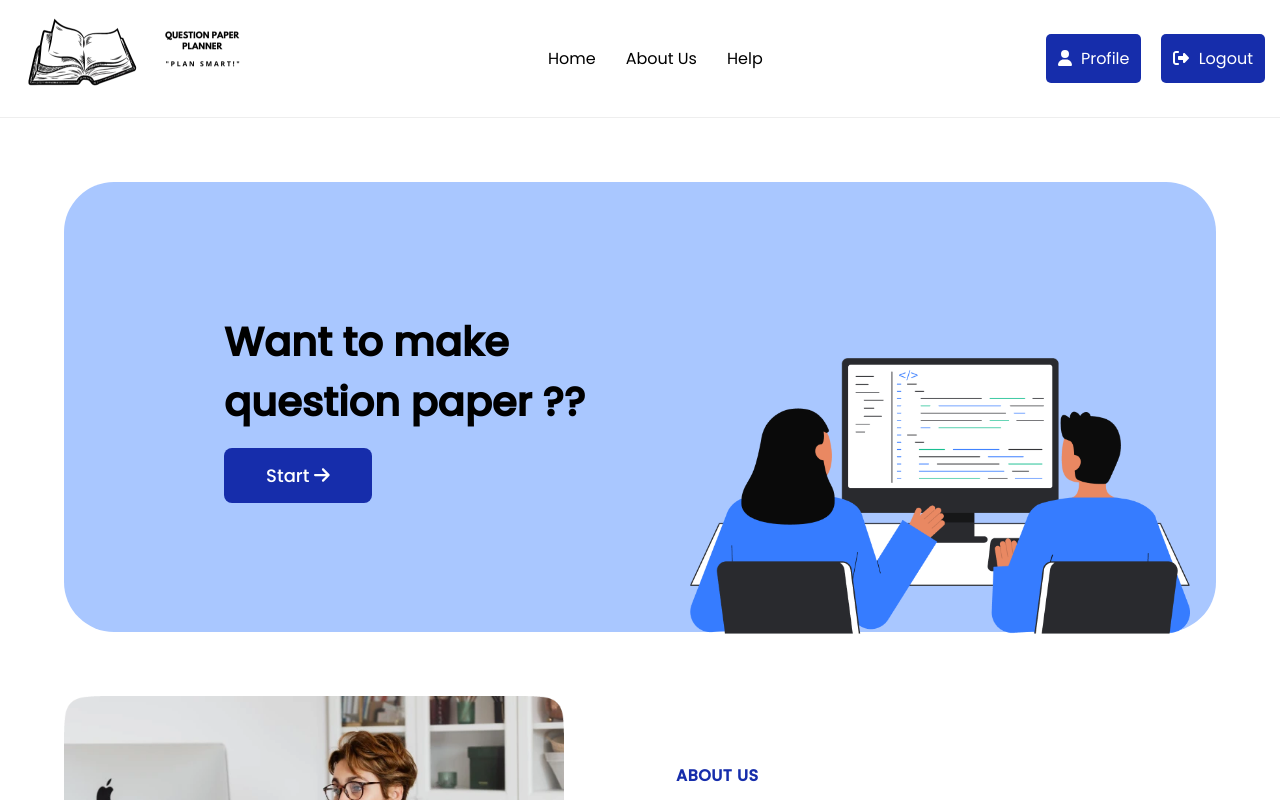
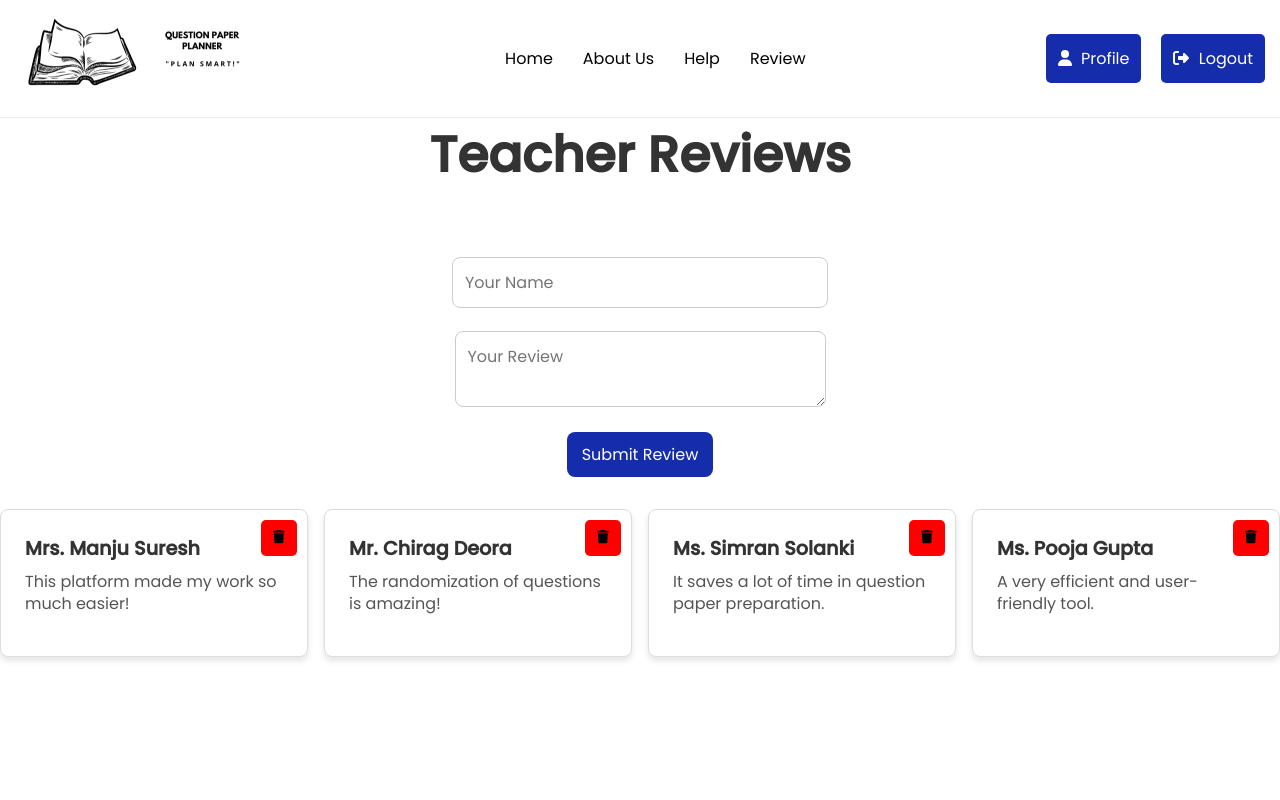
Before and after one commit to BhoomiGupta03/Question-Paper-Planner-frontend, a React (Create React App) app: page /review in a window 1280 px wide. Before the commit this address led to /. Shown: the top 800 px of the page. Built offline with nearby package versions, Linux system fonts and the light colour scheme.

Commit message:
added review page where teachers can give review

```diff
--- a/src/App.js
+++ b/src/App.js
@@ -4,6 +4,7 @@ import { BrowserRouter as Router, Route, Routes, Navigate } from "react-router-d
 import Home from './components/Home/Home';
 import AboutUsContent from "./components/Aboutus/Aboutuscontent"; // Adjust the path if necessary
 import Help from './components/Pages/Help';
+import Reviewcontent from './components/Review/Reviewcontent';
 import Login from './components/log/Login';
 import Signup from './components/log/Signup';
 import Profile from './components/Profile/Profile';
@@ -23,6 +24,9 @@ function App() {
 
           {/* Help route */}
           <Route path="/help" element={<Help />} />
+
+          {/* review route */}
+          <Route path="/review" element={<Reviewcontent />} />
 
           {/* Login route */}
           <Route path="/login" element={<Login />} />
--- a/src/components/Home/Home.jsx
+++ b/src/components/Home/Home.jsx
@@ -2,7 +2,7 @@ import React from 'react'
 import Header from '../Pages/Header';
 import HomeBanner from './HomeBanner'
 import Aboutusbanner from '../Aboutus/Aboutusbanner'
-import Review from '../Pages/Review'
+import Reviewbanner from '../Review/Reviewbanner'
 
 function Home() {
   return (
@@ -10,7 +10,7 @@ function Home() {
       <Header/>
 <HomeBanner/>
       <Aboutusbanner/>
-      <Review/>
+      <Reviewbanner/>
 
     </div>
   )
--- a/src/components/Pages/Header.jsx
+++ b/src/components/Pages/Header.jsx
@@ -25,6 +25,8 @@ export default function Header() {
           <Link to="/">Home</Link>
           <Link to="/aboutus">About Us</Link>
           <Link to="/help">Help</Link>
+          <Link to="/review">Review</Link>
+
         </nav>
         <div className="user-options">
         <Link to="/profile" className="profile-link">
--- a/src/components/Pages/Review.jsx
+++ b/src/components/Review/Reviewbanner.jsx
@@ -7,13 +7,13 @@ const reviews = [
   { name: "Ms. Pooja Gupta", feedback: "A very efficient and user-friendly tool." },
 ];
 
-function Review() {
+function Reviewbanner() {
   return (
     <div className="review-container">
       <h1>We Hear From Our Teachers</h1>
       <div className="review-content">
         {reviews.map((review, index) => (
-          <div className="review-card" key={index}>
+          <div className="review-card " key={index}>
             <h3>{review.name}</h3>
             <p>{review.feedback}</p>
           </div>
@@ -23,4 +23,4 @@ function Review() {
   );
 }
 
-export default Review;
+export default Reviewbanner;
--- /dev/null
+++ b/src/components/Review/Reviewcontent.jsx
@@ -0,0 +1,109 @@
+import React, { useState } from 'react';
+import Header from '../Pages/Header';
+import { FontAwesomeIcon } from '@fortawesome/react-fontawesome';
+import { faTrash } from '@fortawesome/free-solid-svg-icons';
+import { AnimatePresence, motion } from 'framer-motion';
+import { FiAlertCircle } from 'react-icons/fi';
+
+function ReviewPage() {
+  const [reviews, setReviews] = useState([
+    { id: 1, name: "Mrs. Manju Suresh", feedback: "This platform made my work so much easier!" },
+    { id: 2, name: "Mr. Chirag Deora", feedback: "The randomization of questions is amazing!" },
+    { id: 3, name: "Ms. Simran Solanki", feedback: "It saves a lot of time in question paper preparation." },
+    { id: 4, name: "Ms. Pooja Gupta", feedback: "A very efficient and user-friendly tool." },
+  ]);
+  const [newReview, setNewReview] = useState({ name: "", feedback: "" });
+  const [deleteId, setDeleteId] = useState(null);
+
+  const handleInputChange = (e) => {
+    const { name, value } = e.target;
+    setNewReview({ ...newReview, [name]: value });
+  };
+
+  const handleAddReview = () => {
+    if (newReview.name && newReview.feedback) {
+      setReviews([...reviews, { id: Date.now(), ...newReview }]);
+      setNewReview({ name: "", feedback: "" });
+    }
+  };
+
+  const confirmDelete = (id) => {
+    setDeleteId(id);
+  };
+
+  const handleDeleteReview = () => {
+    if (deleteId !== null) {
+      setReviews(reviews.filter(review => review.id !== deleteId));
+      setDeleteId(null);
+    }
+  };
+
+  return (
+    <div className="review-page-container">
+      <div className="review-header">
+        <Header />
+      </div>
+      <div className='review-page-content'>
+        <h1>Teacher Reviews</h1>
+        <div className="review-form">
+          <input
+            type="text"
+            name="name"
+            placeholder="Your Name"
+            value={newReview.name}
+            onChange={handleInputChange}
+          />
+          <textarea
+            name="feedback"
+            placeholder="Your Review"
+            value={newReview.feedback}
+            onChange={handleInputChange}
+          ></textarea>
+          <button onClick={handleAddReview}>Submit Review</button>
+        </div>
+        <div className="review-list">
+          {reviews.map(review => (
+            <div className="review-card" key={review.id}>
+              <h3>{review.name}</h3>
+              <p>{review.feedback}</p>
+              <button onClick={() => confirmDelete(review.id)}>
+                <FontAwesomeIcon icon={faTrash} />
+              </button>
+            </div>
+          ))}
+        </div>
+      </div>
+
+      {/* Delete Confirmation Popup */}
+      <AnimatePresence>
+        {deleteId !== null && (
+          <motion.div
+            initial={{ opacity: 0 }}
+            animate={{ opacity: 1 }}
+            exit={{ opacity: 0 }}
+            onClick={() => setDeleteId(null)}
+            className="modal-overlay"
+          >
+            <motion.div
+              initial={{ scale: 0, rotate: '12.5deg' }}
+              animate={{ scale: 1, rotate: '0deg' }}
+              exit={{ scale: 0, rotate: '0deg' }}
+              onClick={(e) => e.stopPropagation()}
+              className="modal-content"
+            >
+              <FiAlertCircle className="modal-icon" />
+              <h3 className="modal-title">Are you sure?</h3>
+              <p className="modal-text">Do you really want to delete this review?</p>
+              <div className="modal-buttons">
+                <button onClick={() => setDeleteId(null)} className="cancel-btn">No</button>
+                <button onClick={handleDeleteReview} className="confirm-btn">Yes, Delete</button>
+              </div>
+            </motion.div>
+          </motion.div>
+        )}
+      </AnimatePresence>
+    </div>
+  );
+}
+
+export default ReviewPage;
--- a/src/css/App.css
+++ b/src/css/App.css
@@ -702,6 +702,117 @@ button:hover {
     }
 }
 
+/* review banner */
+.review-page-content {
+    text-align: center;
+    display: flex;
+    flex-direction: column;
+    border-radius: 50px;
+}
+
+/* Section heading */
+.review-page-content h1 {
+    font-weight: 600;
+    font-size: 50px;
+    color: #333;
+    margin-bottom: 2rem;
+}
+
+/* Review form styling */
+.review-form {
+    display: flex;
+    flex-direction: column;
+    gap: 15px;
+    margin: 2em auto;
+    width: 350px;
+    align-items: center;
+}
+
+.review-form input,
+.review-form textarea {
+    width: 100%;
+    padding: 12px;
+    border: 1px solid #ccc;
+    border-radius: 8px;
+    font-size: 16px;
+}
+
+.review-form textarea{
+    width: 106%;
+}
+
+.review-form button {
+    padding: 10px 15px;
+    background-color: #162DAB;
+    color: white;
+    border: none;
+    border-radius: 8px;
+    cursor: pointer;
+    font-size: 16px;
+    transition: background 0.3s;
+}
+
+.review-form button:hover {
+    background-color: #0056b3;
+}
+
+/* Container for all review cards */
+.review-list {
+    display: grid;
+    grid-template-columns: repeat(auto-fit, minmax(250px, 1fr));
+    gap: 1em;
+    justify-items: center;
+}
+
+
+/* Individual review card */
+.review-page-content .review-card {
+    background: #fff;
+    border: 1px solid #ddd;
+    border-radius: 8px;
+    padding: 1.5rem;
+    box-shadow: 0 4px 6px rgba(0, 0, 0, 0.1);
+    max-width: 300px;
+    text-align: left;
+    transition: transform 0.3s ease, box-shadow 0.3s ease;
+    position: relative;
+}
+
+/* Hover effect for review cards */
+.review-page-content .review-card:hover {
+    transform: translateY(-5px);
+    box-shadow: 0 6px 12px rgba(0, 0, 0, 0.15);
+}
+
+/* Name styling */
+.review-page-content .review-card h3 {
+    font-size: 1.2rem;
+    font-weight: bold;
+    color: #333;
+    margin-bottom: 0.5rem;
+}
+
+/* Feedback text styling */
+.review-page-content .review-card p {
+    color: #555;
+    font-size: 1rem;
+    margin-bottom: 1rem;
+    line-height: 1.4;
+}
+
+.review-page-content .review-card button {
+    background-color: red;
+    color: white;
+    border: none;
+    padding: 8px 12px;
+    border-radius: 5px;
+    cursor: pointer;
+    position: absolute;
+    top: 10px;
+    right: 10px;
+    transition: background 0.3s;
+}
+
 /* help css */
 .help-container {
     background-color: rgba(255, 255, 255, 0.8);
@@ -1326,13 +1437,46 @@ textarea {
 }
 
 @media (max-width: 480px) {
+    #header {
+        padding: 8px;
+      }
+
+      #header .logo img {
+        height: 40px;
+      }
+
+      #header nav {
+        gap: 6px;
+      }
+
+      #header .user-options {
+        gap: 6px;
+      }
+
+      #header .user-options svg{
+        height: 12px;
+      }
+
+      #header .user-options a {
+       padding: 8px;
+        font-size: 10px;
+        display: flex;
+      }
+
+      #header .user-options .logout-button {
+        padding: 8px;
+        font-size: 10px;
+        display: flex;
+      }
+
     .banner-container {
         border-radius: 40px;
         height: 220px;
-    }
-    .banner-container .banner-content{
         margin: 1em;
     }
+    /* .banner-container .banner-content{
+        margin: 1em;
+    } */
     .banner-container .banner-content h1{
         font-size: 16px;
     }
@@ -1351,12 +1495,16 @@ textarea {
         width: 180px;
     }
 
+    .about-us-banner{
+        margin: 1em;
+    }
+
     .about-us-banner .img-block img{
-        width: 250px;
+        width: 200px;
     }
 
     .about-us-banner .about-banner-container {
-        margin-top: 51px;
+        margin: 30px 0;
         height: 80px;
     }
     .about-us-banner .about-banner-container h3{
@@ -1369,45 +1517,32 @@ textarea {
         font-size: 10px;
     }
 
+    .review-container{
+        margin: 1em;
+    }
+
     .review-container h1{
         font-size: 16px;
     }
     .review-container .review-content .review-card h3{
         font-size: 10px;
+        margin-bottom: 2px;
     }
     .review-container .review-content .review-card p{
         font-size: 8px;
     }
 
-    #header {
-        padding: 10px;
-      }
+    .profile-content{
+        width: 300px;
+        padding: 0;
+        margin: 3em auto;
+    }
 
-      #header .logo img {
-        height: 40px;
-      }
+   .log-sign {
+            grid-template-columns: none; /* Reset grid columns */
+        }
 
-      #header nav {
-        gap: 10px;
-      }
-
-      #header .user-options {
-        gap: 8px;
-      }
-
-      #header .user-options svg{
-        height: 12px;
-      }
-
-      #header .user-options a {
-       padding: 10px;
-        font-size: 10px;
-        display: flex;
-      }
-
-      #header .user-options .logout-button {
-        padding: 10px;
-        font-size: 10px;
-        display: flex;
-      }
+    .log-sign .img-block{
+        display: none;
     }
+    }
```
